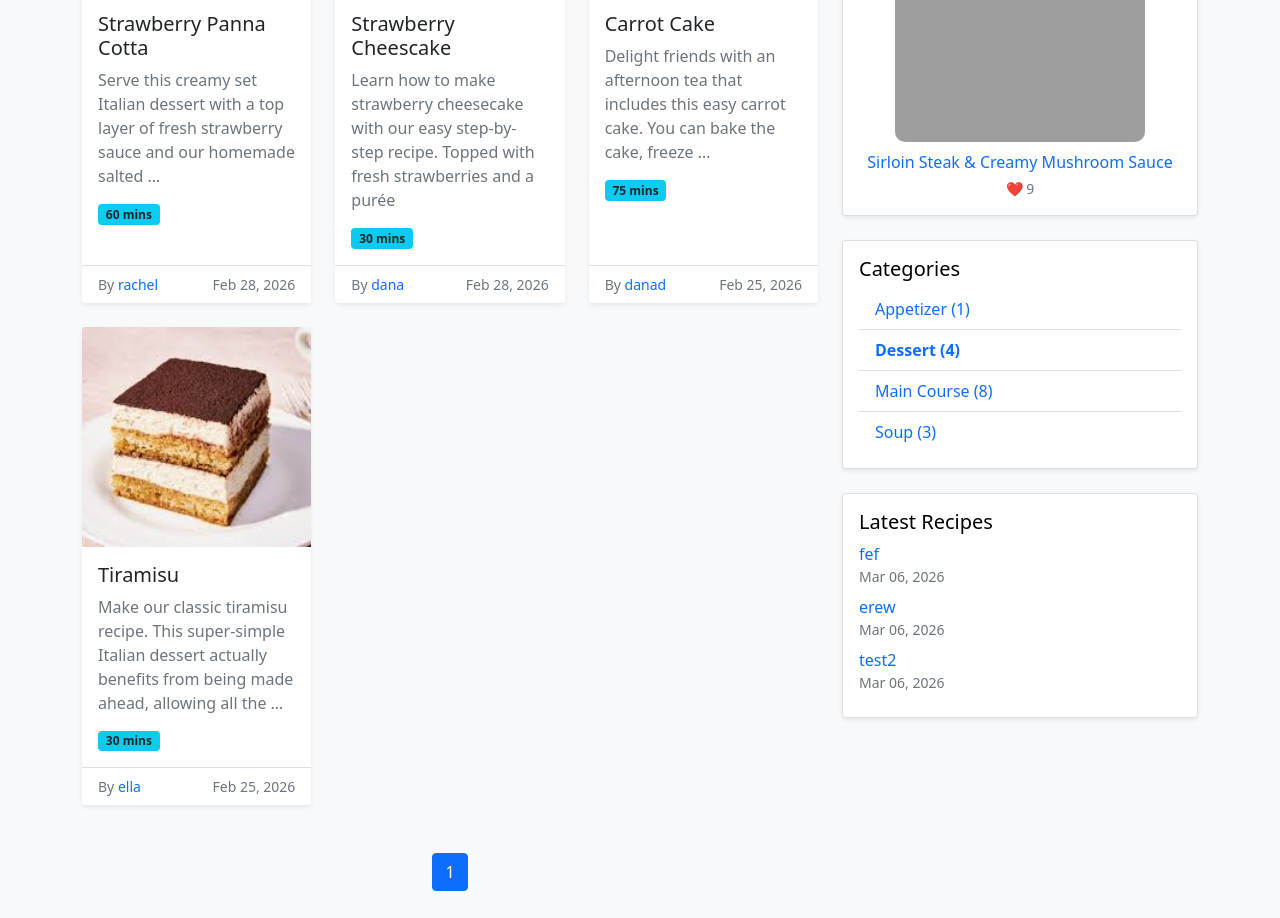
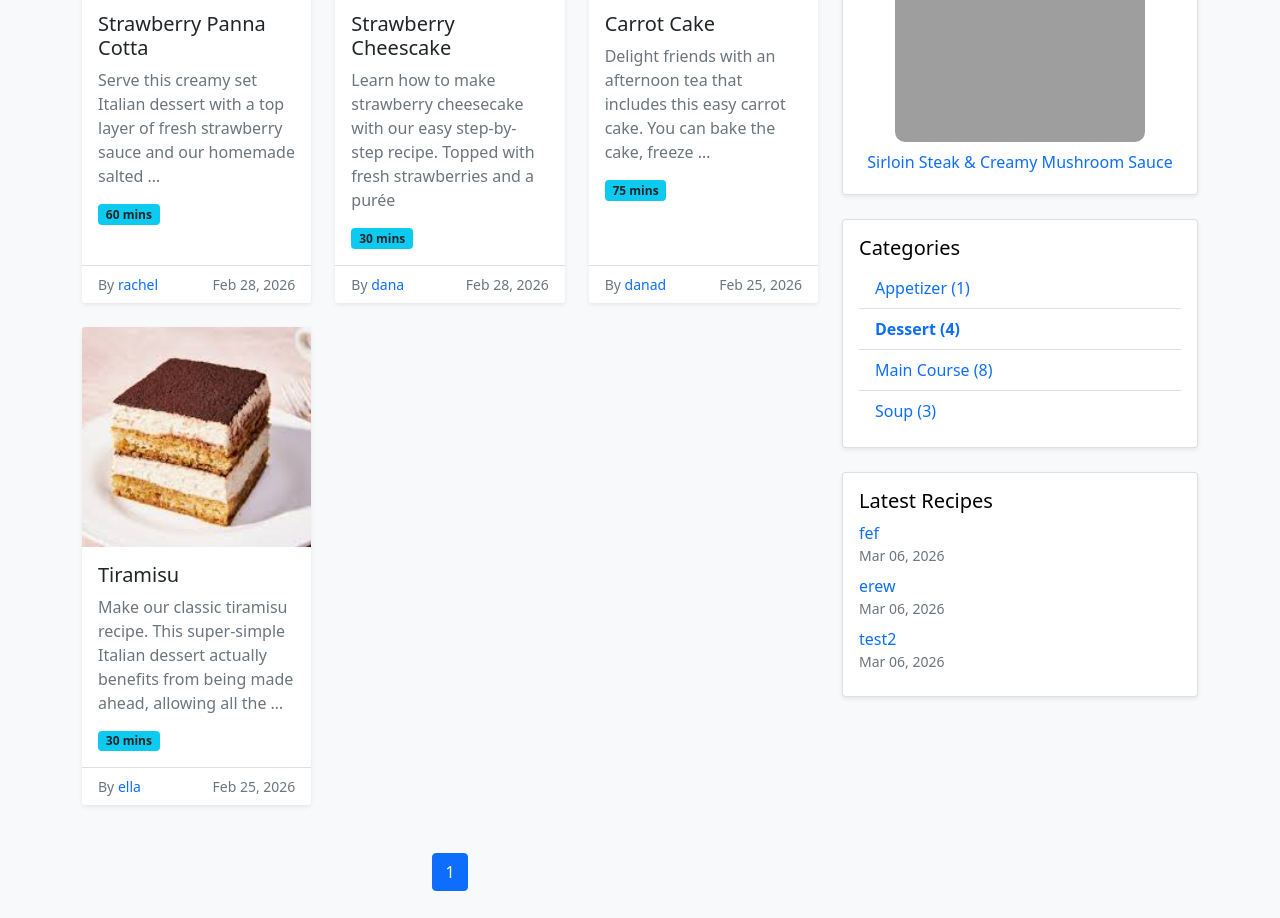
Before and after one commit to DanaDvorcakova/recipe_project, a Django app: page /category/Dessert/ in a window 1280 px wide. Shown: the part 497-1415 px from the top of the page. Run offline with Django 4.2, Linux system fonts and the light colour scheme; data comes from the database, SQL or seed files in the repository; some libraries are stand-ins or nearby versions; grey boxes are pictures that could not be loaded.

Commit message:
base update

```diff
--- a/blog/templates/blog/base.html
+++ b/blog/templates/blog/base.html
@@ -230,11 +230,6 @@
                                     {{ most_liked_post.title }}
                                 </a>
                             </p>
-
-                            <!-- Likes -->
-                            <small class="text-muted d-block">
-                                ❤️ {{ most_liked_post.likes.count }}
-                            </small>
                         </div>
                     </div>
                     {% endif %}
```
